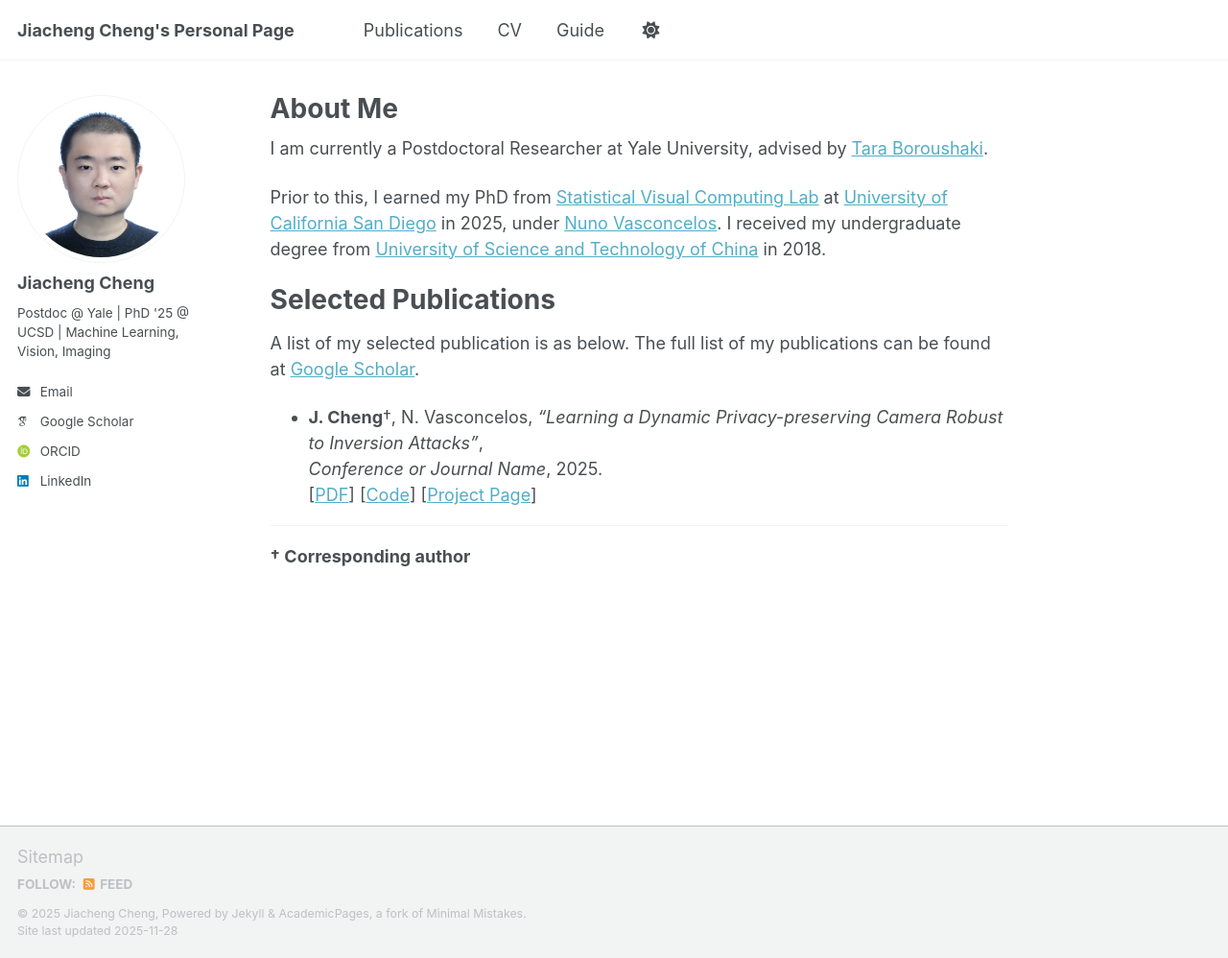
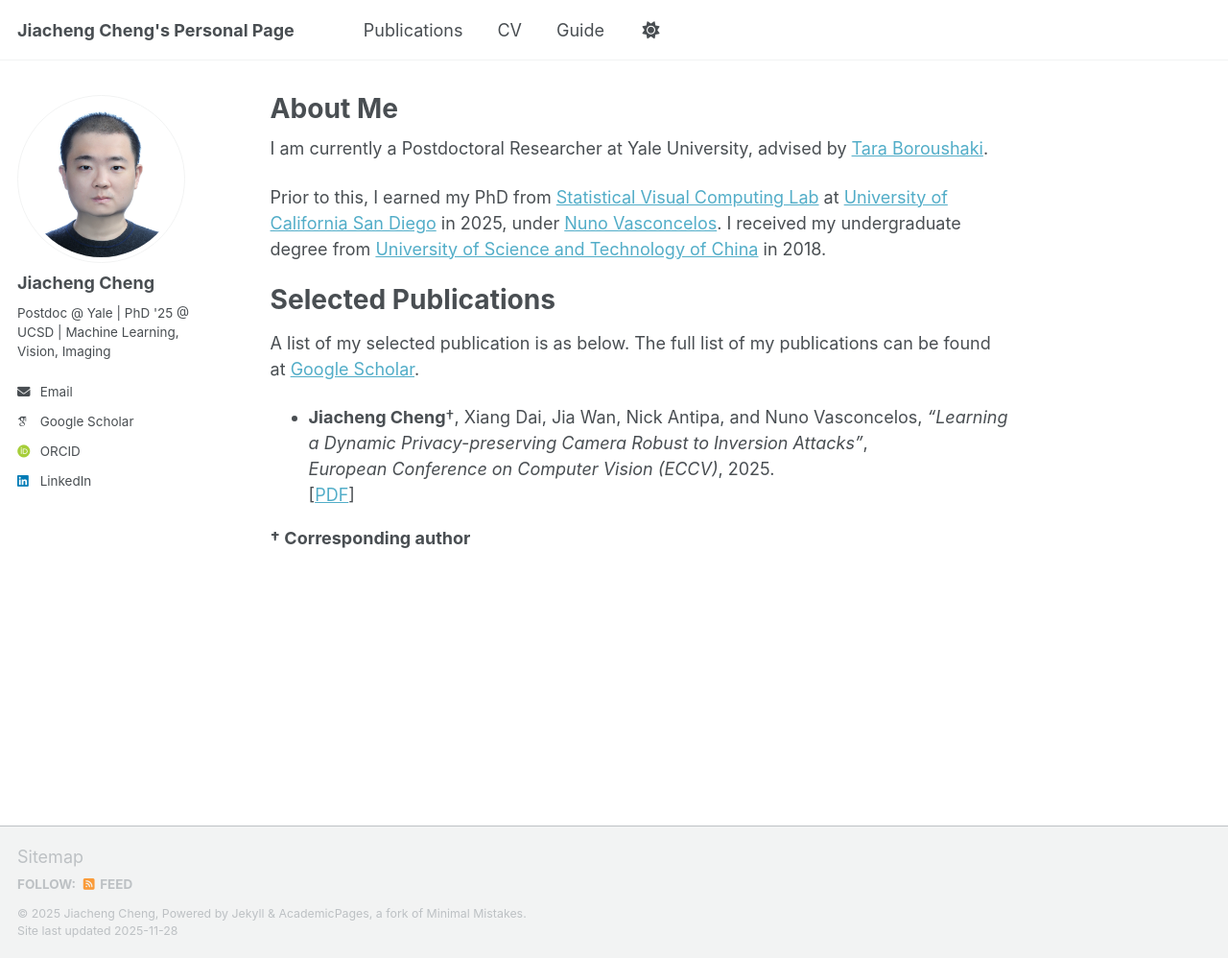
Before and after one commit to JiachengCheng96/JiachengCheng96.github.io, a Jekyll site: the page built from _pages/about.md, in a window 1280 px wide and 998 px high. Shown: the whole window at 96% size. Built offline with Jekyll 4.4.1, drawn with Linux system fonts in a browser that asks for light colours; some web fonts are replaced; a script that is not in the unit is left out.

Commit message:
Update about.md

```diff
--- a/_pages/about.md
+++ b/_pages/about.md
@@ -16,11 +16,9 @@ Prior to this, I earned my PhD from  [Statistical Visual Computing Lab](http://w
 # Selected Publications
 A list of my selected publication is as below. The full list of my publications can be found at [Google Scholar](https://scholar.google.com/citations?user=bWqc6Z8AAAAJ&hl).
 
-- **J. Cheng**†, N. Vasconcelos, *“Learning a Dynamic Privacy-preserving Camera Robust to Inversion Attacks”*,
-  *Conference or Journal Name*, 2025.
-  [[PDF](#)] [[Code](#)] [[Project Page](#)]
+- **Jiacheng Cheng**†, Xiang Dai, Jia Wan, Nick Antipa, and Nuno Vasconcelos, *“Learning a Dynamic Privacy-preserving Camera Robust to Inversion Attacks”*,
+  *European Conference on Computer Vision (ECCV)*, 2025.
+  [[PDF](#)]
 
 
----
-
 **† Corresponding author**
```
